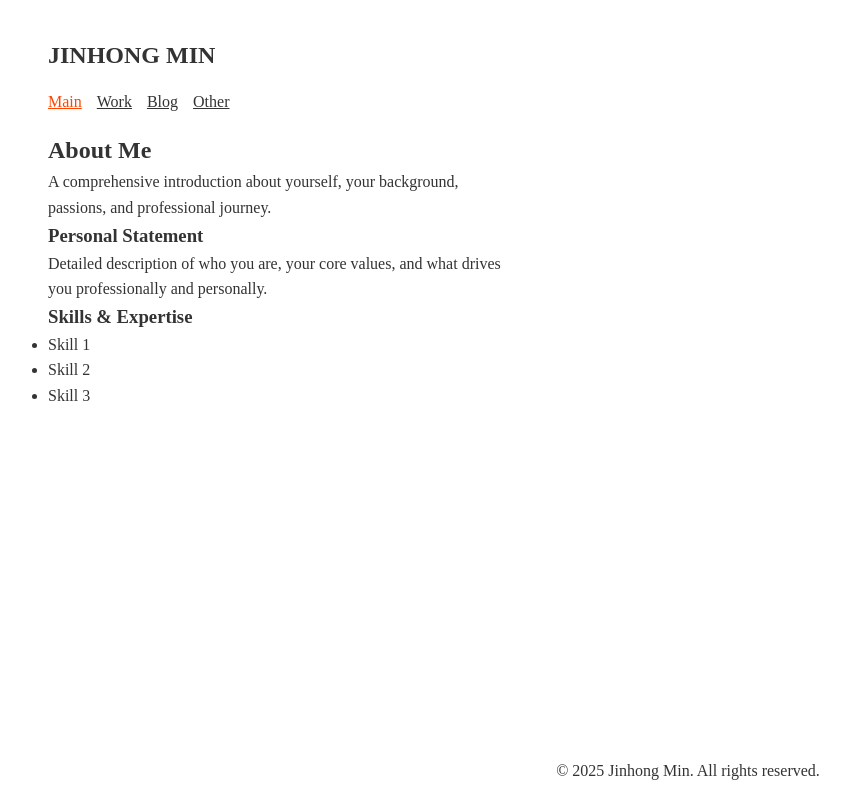
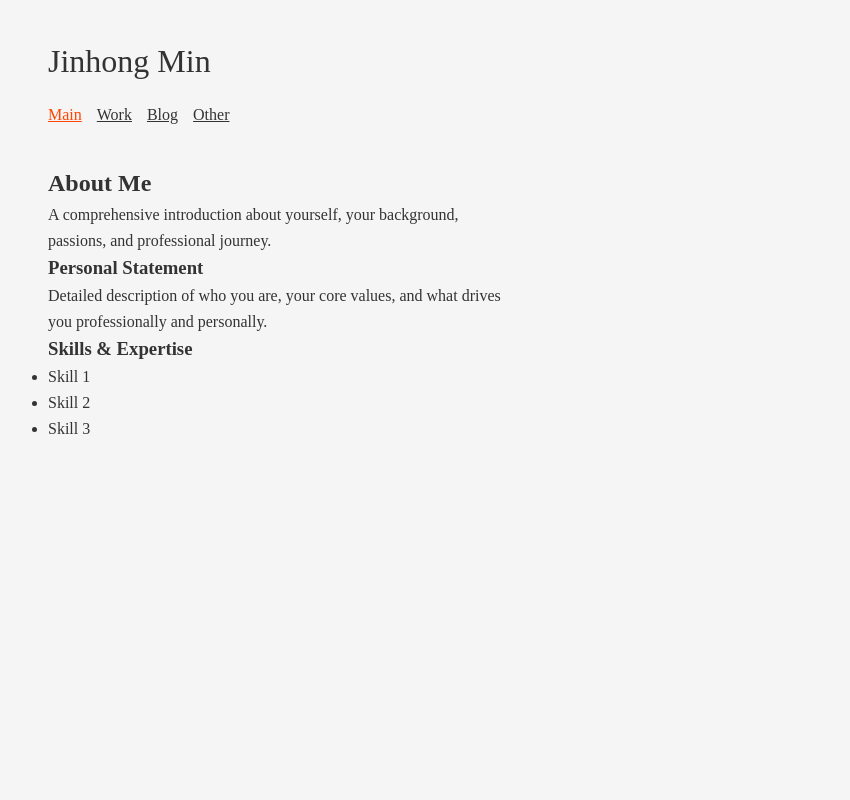
Before and after one commit to jinhongee/my-website, a Flask app: page / in a window 1280 px wide; the page is wider, and only the part inside the window is pictured. Shown: that part, without its empty margins (356-1206 px from the left). Run offline with Flask 3, Linux system fonts and the light colour scheme.

Commit message:
Better template styling

```diff
--- a/static/styles.css
+++ b/static/styles.css
@@ -2,12 +2,17 @@
   margin: 0;
   padding: 0;
   box-sizing: border-box;
+  background-color: #f5f5f5;
 }
 
 body {
   font-family: 'Times New Roman', Times, serif;
   line-height: 1.6;
   color: #333;
+}
+
+header {
+  margin-bottom: 20px;
 }
 
 .container {
@@ -32,9 +37,9 @@ nav h1 {
 }
 
 nav h1 a {
-  font-size: 1.5rem;
-  font-weight: 700;
-  text-transform: uppercase;
+  font-size: 2rem;
+  font-weight: 500;
+  /* text-transform: uppercase; */
   text-decoration: none;
 }
 
--- a/templates/base.html
+++ b/templates/base.html
@@ -27,10 +27,6 @@
   <main class="main-content">
     {% block content %}{% endblock %}
   </main>
-
-  <footer>
-    <p>&copy; 2025 Jinhong Min. All rights reserved.</p>
-  </footer>
 </body>
 
 </html>
```
